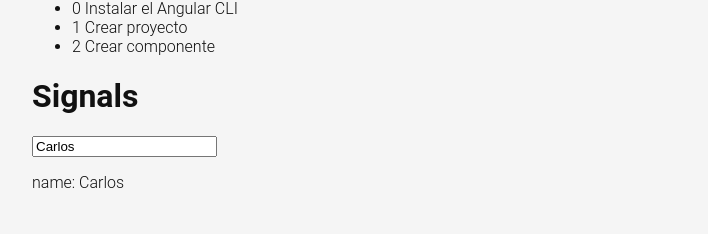
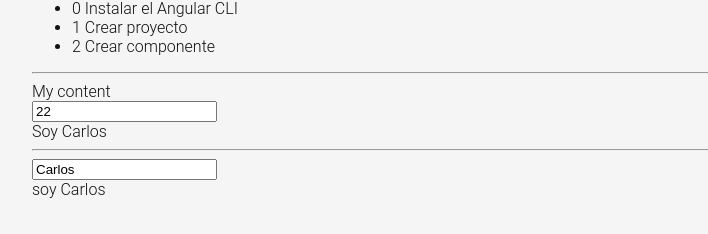
Before and after one commit to Carlou134/todo-app, an Angular app: page /labs in a window 1280 px wide. Shown: the part 992-1226 px from the top of the page, without its empty margins (16-724 px from the left). Built offline with nearby package versions, Linux system fonts and the light colour scheme.

Commit message:
ngSwitch

```diff
--- a/src/app/pages/home/home.component.html
+++ b/src/app/pages/home/home.component.html
@@ -60,7 +60,12 @@
       <!-- This footer should be hidden by default and shown when there are todos -->
       <footer class="footer">
         <!-- This should be `0 items left` by default -->
-        <span class="todo-count"><strong>{{ tasks().length }}</strong> item left</span>
+        <span class="todo-count">
+          <strong>
+            {{ tasks().length }}
+          </strong><span *ngIf="tasks().length === 1; else elseblock">item</span></span>
+          <ng-template #elseblock>items</ng-template>
+
         <!-- Remove this if you don't implement routing -->
         <ul class="filters">
           <li>
--- a/src/app/pages/home/home.component.ts
+++ b/src/app/pages/home/home.component.ts
@@ -1,11 +1,11 @@
-import { JsonPipe, NgFor } from '@angular/common';
+import { JsonPipe, NgFor, NgIf } from '@angular/common';
 import { Component, signal } from '@angular/core';
 import { Tasks } from '../../models/task.model';
 
 @Component({
   selector: 'app-home',
   standalone: true,
-  imports: [NgFor, JsonPipe],
+  imports: [NgFor, JsonPipe, NgIf],
   templateUrl: './home.component.html',
   styleUrl: './home.component.css'
 })
--- a/src/app/pages/labs/labs.component.html
+++ b/src/app/pages/labs/labs.component.html
@@ -11,17 +11,17 @@
   <p>La suma es 3 + 3 es {{ 3 + 3 }}</p>
   <p>Hola, soy {{ name() }} y mi edad es {{ age }} años</p>
   <hr>
-  <img [src]="img" alt="Image">
-  <input type="number" [value]="person.age">
+  <img [src]="person().avatar" alt="Image">
+  <input type="number" [value]="person().age">
   <button [disabled]="disabled">Click me</button>
-  <p>person: {{ person.name }}</p>
+  <p>person: {{ person().name }}</p>
   <hr>
   <button (click)="clickHandler()">click me</button>
   <button (dblclick)="clickHandler()">double me</button>
   <p>(change)</p>
-  <input type="number" [value]="person.age" (change)="changeHandler($event)">
+  <input type="number" [value]="person().age" (change)="changeHandler($event)">
   <p>(keydown)</p>
-  <input type="text" [value]="person.name" (keydown.shift.t)="clickHandler()">
+  <input type="text" [value]="person().name" (keydown.shift.t)="clickHandler()">
   <hr>
   <ul>
     <p>total: {{ tasks().length }}</p>
@@ -29,7 +29,24 @@
       {{ i }} {{ task }}
     </li>
   </ul>
-  <h1>Signals</h1>
-  <input type="text" [value]="name()" (change)="changeHandler($event)">
-  <p>name: {{ name() }}</p>
+  <hr>
+  <div *ngIf="1 !== 1">
+    My content
+  </div>
+  <div *ngIf="name() === 'Carlos'">
+    My content
+  </div>
+  <input type="number" [value]="person().age" (change)="changeAge($event)">
+  <div *ngIf="person().name === 'Carlos' && person().age === 22; else elseBlock">
+    Soy Carlos
+  </div>
+  <ng-template #elseBlock>
+    Soy Carlos y soy mayor de 18
+  </ng-template>
+  <hr>
+  <input type="text" [value]="person().name" (change)="changeName($event)">
+  <div [ngSwitch]="person().name">
+    <div *ngSwitchCase="'Carlos'">soy Carlos</div>
+    <div *ngSwitchDefault>Nadie</div>
+  </div>
 </div>
--- a/src/app/pages/labs/labs.component.ts
+++ b/src/app/pages/labs/labs.component.ts
@@ -1,10 +1,10 @@
-import { NgFor } from '@angular/common';
+import { NgFor, NgIf, NgSwitch, NgSwitchCase, NgSwitchDefault } from '@angular/common';
 import { Component, input, signal } from '@angular/core';
 
 @Component({
   selector: 'app-labs',
   standalone: true,
-  imports: [NgFor],
+  imports: [NgFor, NgIf, NgSwitch, NgSwitchCase, NgSwitchDefault],
   templateUrl: './labs.component.html',
   styleUrl: './labs.component.css'
 })
@@ -20,10 +20,11 @@
   disabled = true;
   img = "https://www.shutterstock.com/image-vector/user-profile-icon-vector-avatar-600nw-2558760599.jpg";
 
-  person = {
+  person = signal({
     name: "Carlos",
-    age: 22
-  }
+    age: 22,
+    avatar: this.img
+  });
 
   clickHandler() {
     alert('Hola');
@@ -40,4 +41,26 @@
     const input = event.target as HTMLInputElement;
     console.log(input.value);
   }
+
+  changeAge(event: Event){
+    const input = event.target as HTMLInputElement;
+    const newValue = input.value;
+    this.person.update(prevState => {
+      return {
+        ...prevState,
+        age: Number(newValue)
+      }
+    })
+  }
+
+  changeName(event: Event){
+    const input = event.target as HTMLInputElement;
+    const NewValue = input.value;
+    this.person.update(prevState => {
+      return {
+        ...prevState,
+        name: NewValue
+      }
+    })
+  }
 }
```
